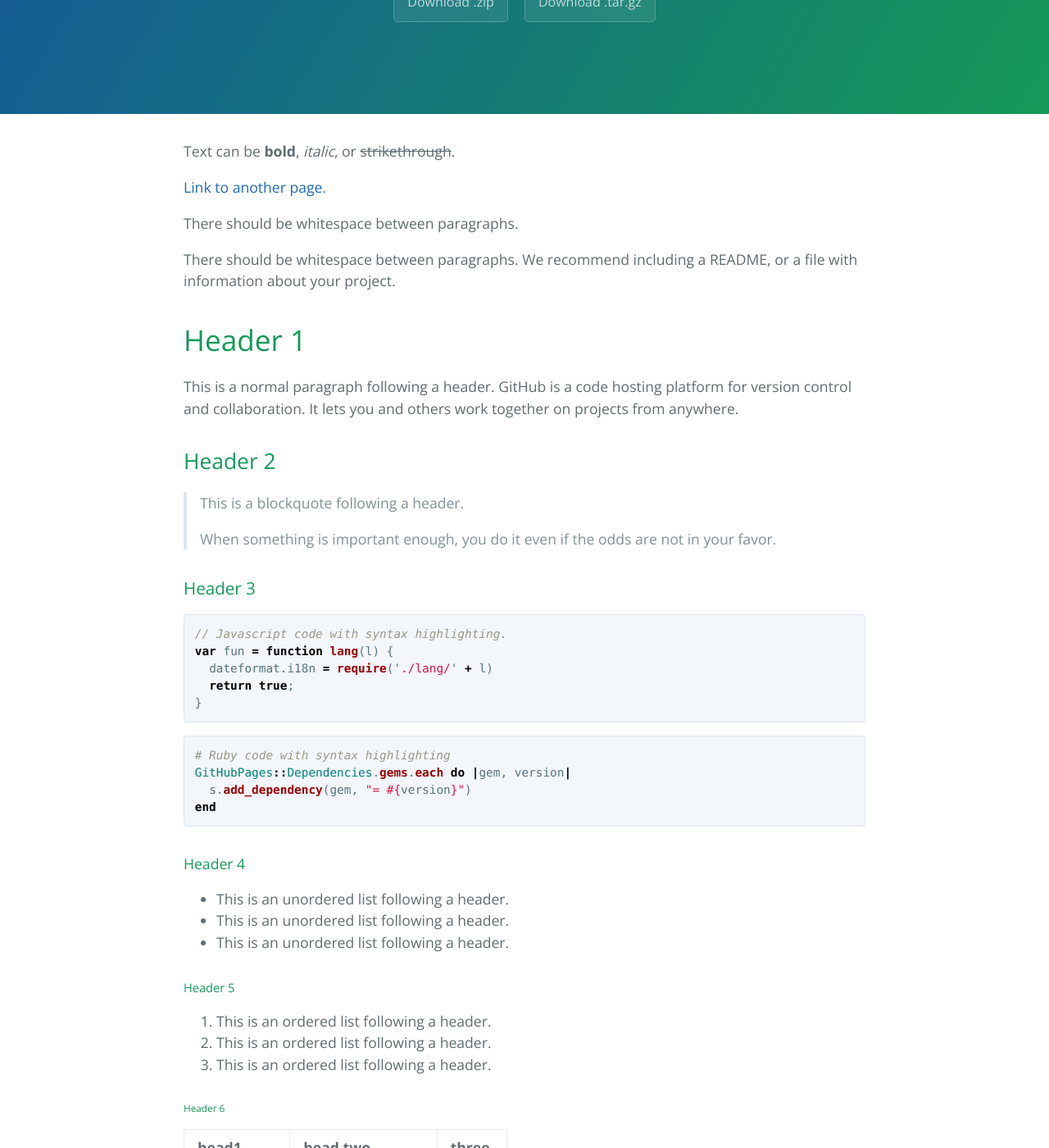
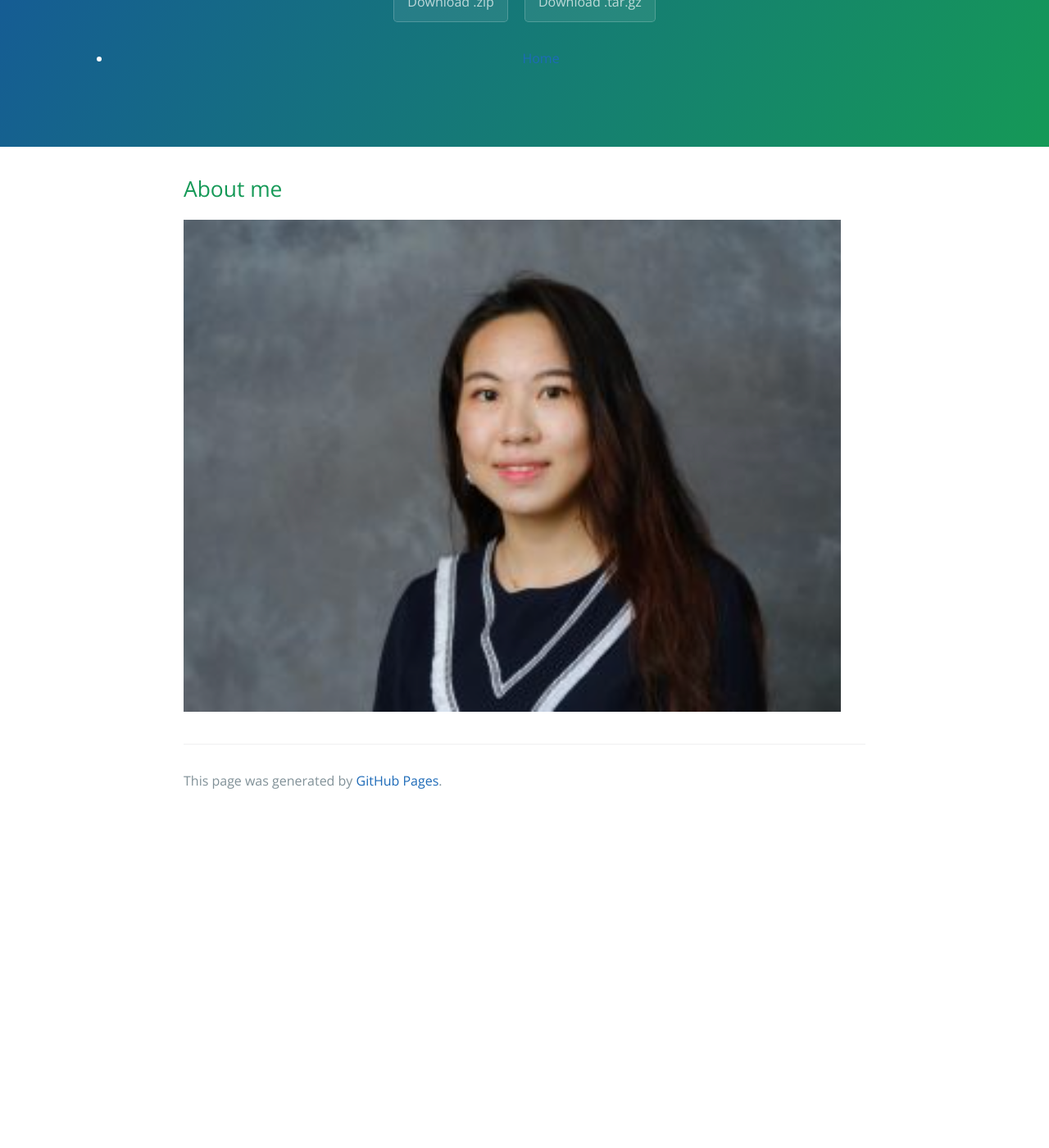
Before and after one commit to EmmaGao0920/EmmaGao0920.github.io, a Jekyll site: the page built from index.md, in a window 1280 px wide and 1400 px high, scrolled down 213 px. Shown: the whole window at 82% size. Built offline with Jekyll 4.4.1, drawn with Linux system fonts in a browser that asks for light colours; the repository's description, which GitHub fills in, is left out; after the commit the page ends 1209 px from its top, so only the background shows below that; some of the changed text lies outside the part shown.

Commit message:
Added headshot to home page

````diff
--- a/index.md
+++ b/index.md
@@ -1,123 +1,8 @@
 ---
 layout: default
+title: Home
+navigation_weight: 1
 ---
 
-Text can be **bold**, _italic_, or ~~strikethrough~~.
-
-[Link to another page](./another-page.html).
-
-There should be whitespace between paragraphs.
-
-There should be whitespace between paragraphs. We recommend including a README, or a file with information about your project.
-
-# Header 1
-
-This is a normal paragraph following a header. GitHub is a code hosting platform for version control and collaboration. It lets you and others work together on projects from anywhere.
-
-## Header 2
-
-> This is a blockquote following a header.
->
-> When something is important enough, you do it even if the odds are not in your favor.
-
-### Header 3
-
-```js
-// Javascript code with syntax highlighting.
-var fun = function lang(l) {
-  dateformat.i18n = require('./lang/' + l)
-  return true;
-}
-```
-
-```ruby
-# Ruby code with syntax highlighting
-GitHubPages::Dependencies.gems.each do |gem, version|
-  s.add_dependency(gem, "= #{version}")
-end
-```
-
-#### Header 4
-
-*   This is an unordered list following a header.
-*   This is an unordered list following a header.
-*   This is an unordered list following a header.
-
-##### Header 5
-
-1.  This is an ordered list following a header.
-2.  This is an ordered list following a header.
-3.  This is an ordered list following a header.
-
-###### Header 6
-
-| head1        | head two          | three |
-|:-------------|:------------------|:------|
-| ok           | good swedish fish | nice  |
-| out of stock | good and plenty   | nice  |
-| ok           | good `oreos`      | hmm   |
-| ok           | good `zoute` drop | yumm  |
-
-### There's a horizontal rule below this.
-
-* * *
-
-### Here is an unordered list:
-
-*   Item foo
-*   Item bar
-*   Item baz
-*   Item zip
-
-### And an ordered list:
-
-1.  Item one
-1.  Item two
-1.  Item three
-1.  Item four
-
-### And a nested list:
-
-- level 1 item
-  - level 2 item
-  - level 2 item
-    - level 3 item
-    - level 3 item
-- level 1 item
-  - level 2 item
-  - level 2 item
-  - level 2 item
-- level 1 item
-  - level 2 item
-  - level 2 item
-- level 1 item
-
-### Small image
-
-![Octocat](https://github.githubassets.com/images/icons/emoji/octocat.png)
-
-### Large image
-
-![Branching](https://guides.github.com/activities/hello-world/branching.png)
-
-
-### Definition lists can be used with HTML syntax.
-
-<dl>
-<dt>Name</dt>
-<dd>Godzilla</dd>
-<dt>Born</dt>
-<dd>1952</dd>
-<dt>Birthplace</dt>
-<dd>Japan</dd>
-<dt>Color</dt>
-<dd>Green</dd>
-</dl>
-
-```
-Long, single-line code blocks should not wrap. They should horizontally scroll if they are too long. This line should be long enough to demonstrate this.
-```
-
-```
-The final element.
-```
+## About me
+![Headshot](/media/headshot.png)
````
